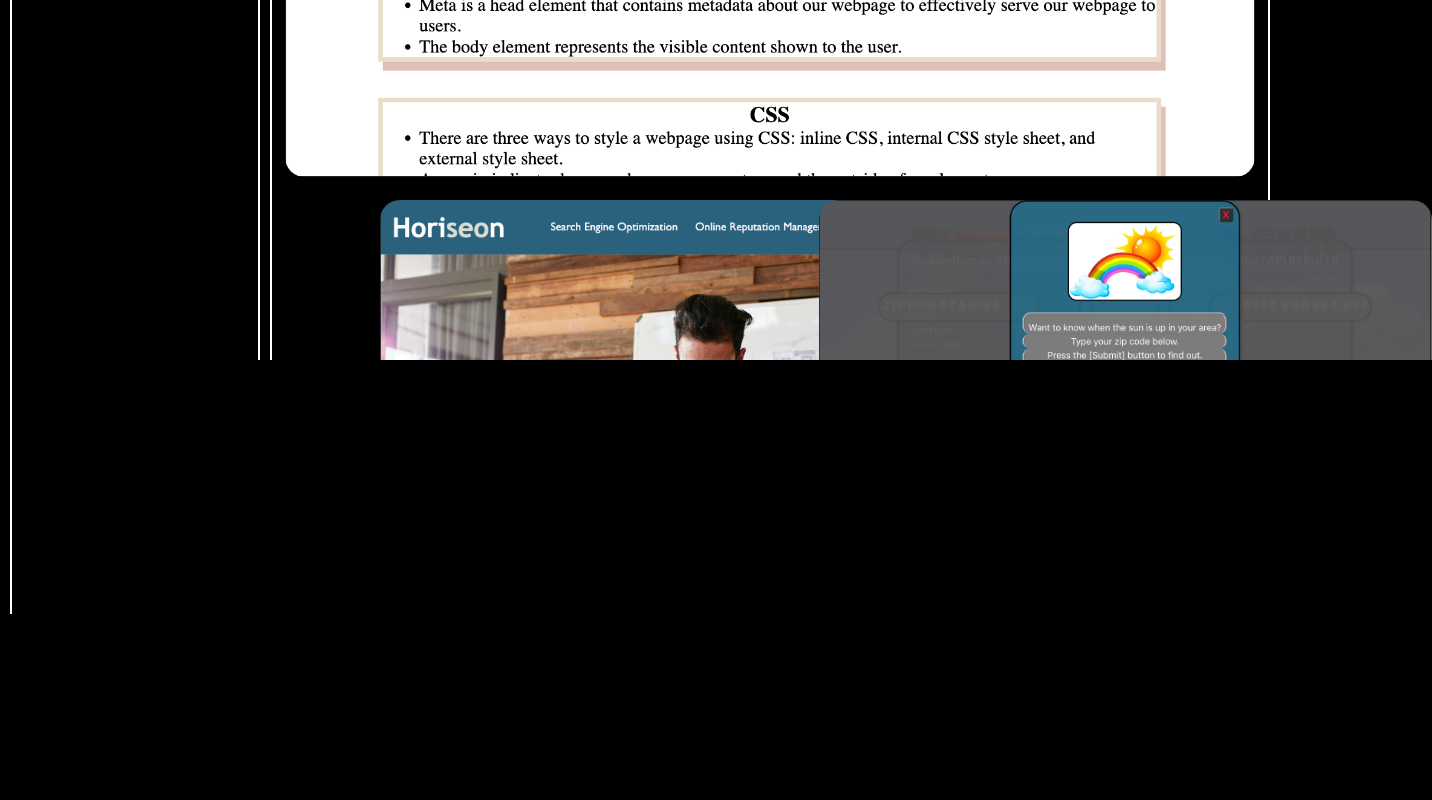
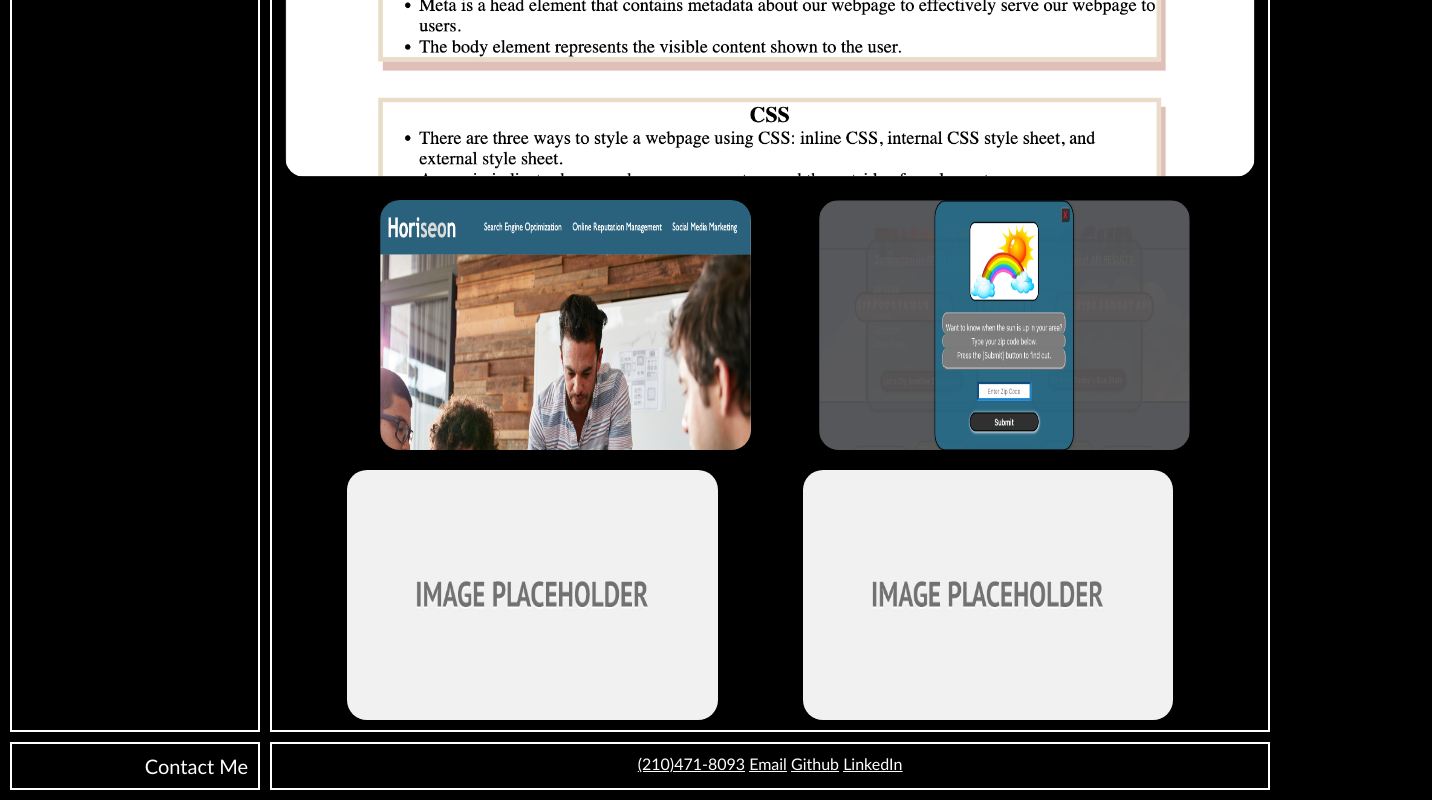
Before and after one commit to genrp24/Portfolio, a plain HTML site: page index.html in a window 1280 px wide. Shown: the part 657-1457 px from the top of the page, 1432 px wide, since content can reach past the window. Drawn offline with Linux system fonts and the light colour scheme.

Commit message:
Adjusted width in css class

```diff
--- a/assets/css/style.css
+++ b/assets/css/style.css
@@ -142,6 +142,7 @@ h2 {
     height: 250px;
     margin-top: 20px;
     border-radius: 20px;
+    max-width: 95%;
 }
 
 /*These three containers are responsible for the styling in the "Contact Me" section.*/
```
